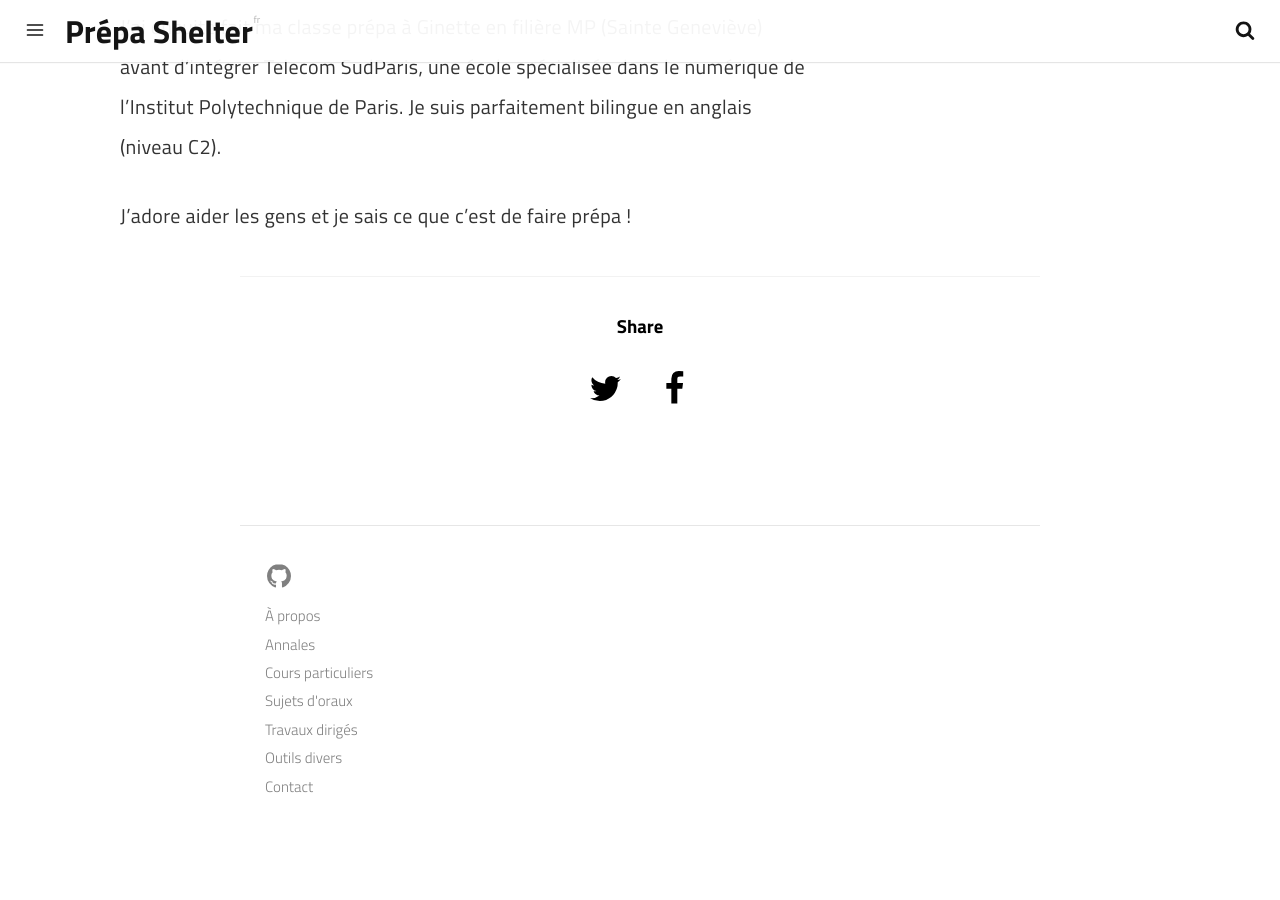
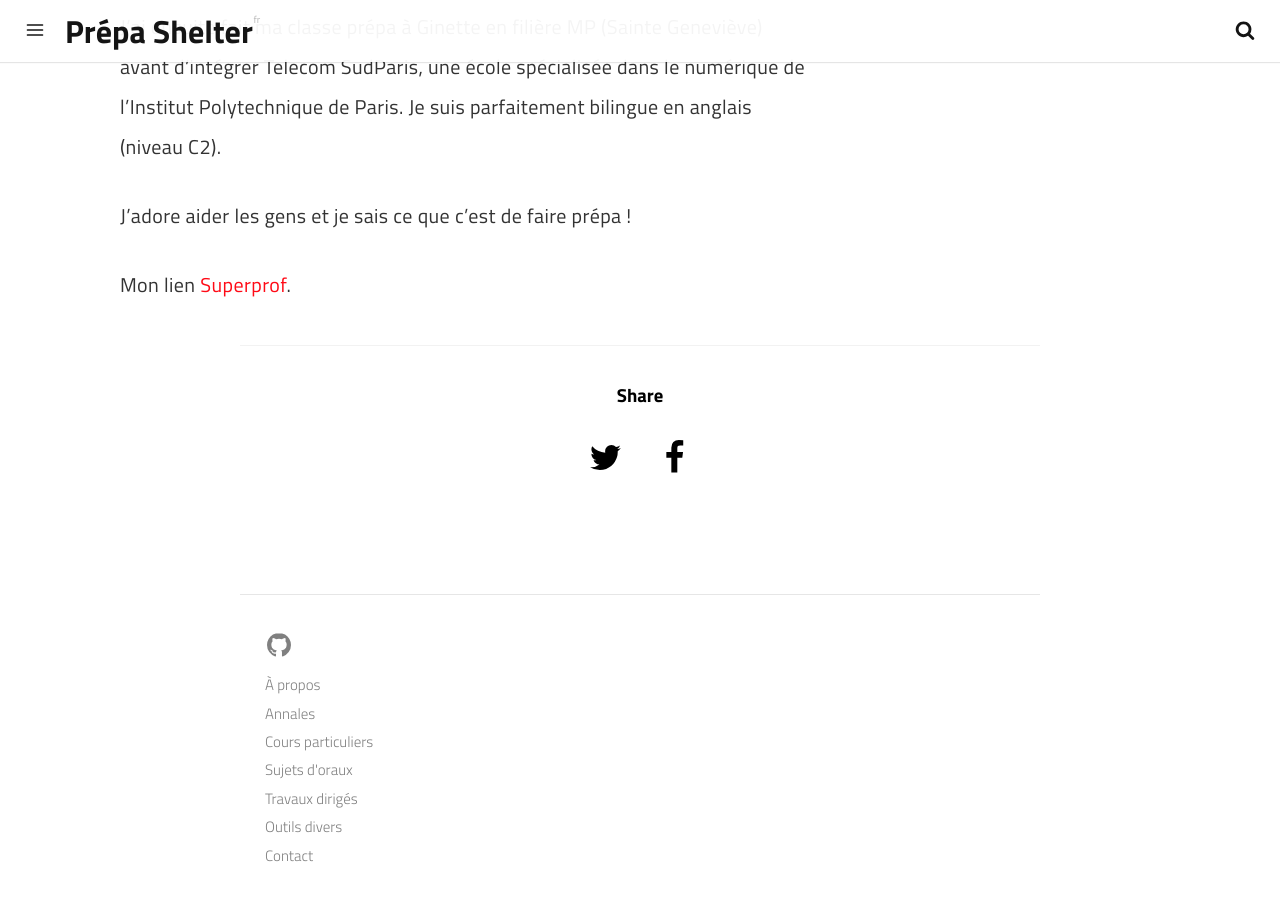
Before and after one commit to prepashelter/prepashelter.github.io, a Jekyll site: the page built from _posts/2022-11-13-cours-anglais.md, in a window 1280 px wide and 900 px high, scrolled down 2179 px. Built offline with Jekyll 4.4.1, drawn with Linux system fonts in a browser that asks for light colours; a script that is not in the unit is left out; before the commit the page ends 3010 px from its top, so only the background shows below that.

Commit message:
added super link

```diff
--- a/_posts/2022-11-13-cours-anglais.md
+++ b/_posts/2022-11-13-cours-anglais.md
@@ -53,3 +53,5 @@ J'ai ensuite fait ma classe prépa à Ginette en filière MP (Sainte Geneviève)
 Je suis parfaitement bilingue en anglais (niveau C2).
 
 J'adore aider les gens et je sais ce que c'est de faire prépa !
+
+Mon lien [Superprof](https://www.superprof.fr/cours-particuliers-anglais-niveau-prepa-lycee-cpge-concours-terminale-bac-ancien-integre-sainte-genevieve.html).
```
